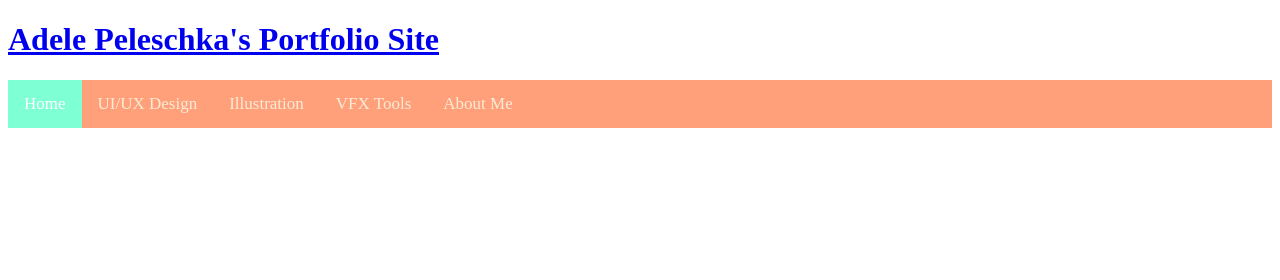
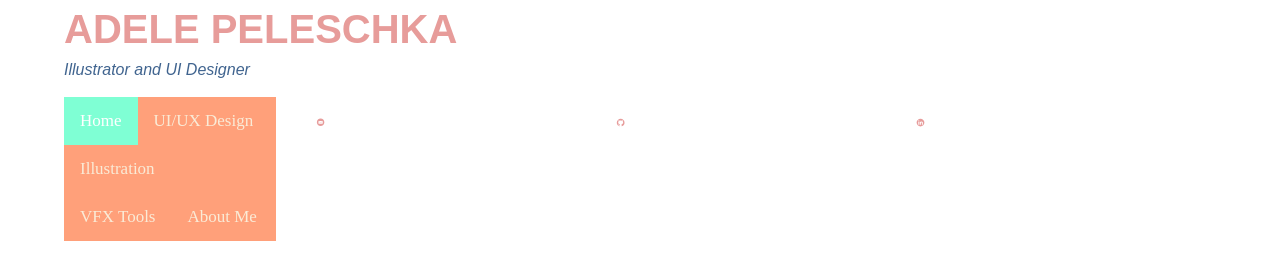
Before and after one commit to Peleschku/portfolio, a plain HTML site: page index.html in a window 1280 px wide. Drawn offline with Linux system fonts and the light colour scheme.

Commit message:
more CSS tinkering, trying to get the header looking nice

```diff
--- a/index.html
+++ b/index.html
@@ -5,10 +5,26 @@
 </head>
 
 <body>
-    <h1><a href="../index.html">Adele Peleschka's Portfolio Site</a></h1>
+    <div class="titleHeader">
+
+        <h1><a href="../portfolio/index.html">Adele Peleschka</a></h1>
+        <p>Illustrator and UI Designer</p>
+        <ul>
+            <li>
+                <img class="small" src="../portfolio/assets/socialMediaIcons/linkedin.svg"/>
+            </li>
+            <li>
+                <img class="small" src="../portfolio/assets/socialMediaIcons/github.svg"/>
+            </li>
+            <li>
+                <img class="small" src="../portfolio/assets/socialMediaIcons/email.svg"/>
+            </li>
+        </ul>
+    </div>
+
 
     <div class="topnav">
-        <a class="active" href="#index">Home</a>
+        <a class="active" href="../portfolio/index.html">Home</a>
         <a href="../portfolio/pages/design.html">UI/UX Design</a>
         <a href="../portfolio/pages/illustration.html">Illustration</a>
         <a href="../portfolio/pages/snippets.html">VFX Tools</a>
--- a/styles/styles.css
+++ b/styles/styles.css
@@ -1,3 +1,12 @@
+/* body setup */
+body {
+    width: 90%;
+    margin: 0 auto;
+    margin-top: 2%;
+}
+
+
+
 /* Adding background to the navbar */
 .topnav {
     background-color: lightsalmon;
@@ -25,3 +34,41 @@
     background-color: aquamarine;
     color: white;
 }
+
+/* title header stylings */
+.titleHeader h1 {
+    text-transform: uppercase;
+    text-align: left;
+    font-family: Arial, Helvetica, sans-serif;
+    font-size: 40px;
+    line-height: 5px;
+}
+
+.titleHeader a{
+    color: #e79c9a;
+    text-decoration: none;
+}
+
+.titleHeader p{
+    line-height: 1.4em;
+    font-family: Arial, Helvetica, sans-serif;
+    color: #40648f;
+    font-style: italic;
+}
+
+.titleHeader ul {
+    white-space: nowrap;
+}
+.titleHeader ul, li {
+    list-style: none;
+    display: inline;
+    float: right;
+}
+
+
+/* img sizes */
+
+img.small {
+    width: 3%;
+    height: 3%;
+}
```
Also changed, not shown: pages/about_me.html (+5 -4 lines), pages/design.html (+7 -3 lines), pages/illustration.html (+5 -4 lines), pages/snippets.html (+5 -4 lines), assets/socialMediaIcons/email.svg (added), assets/socialMediaIcons/github.svg (added), assets/socialMediaIcons/linkedin.svg (added).
